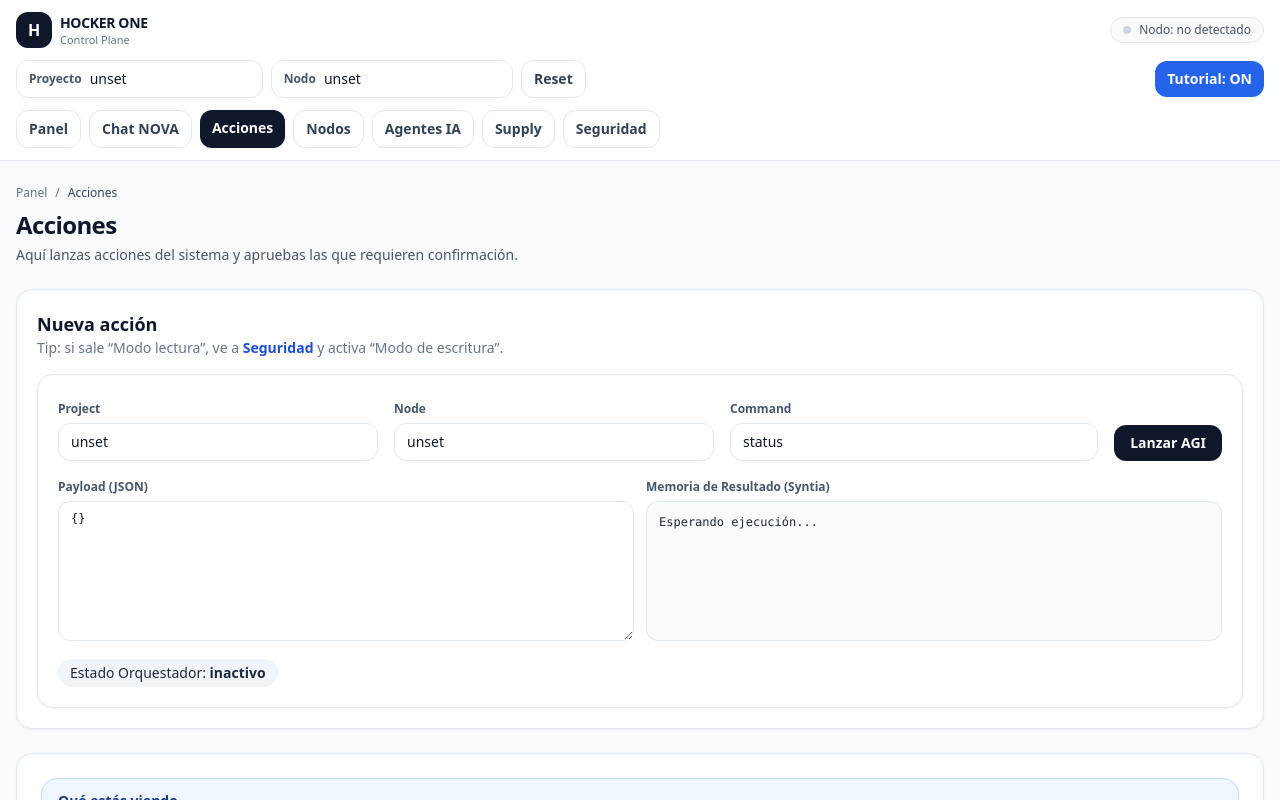
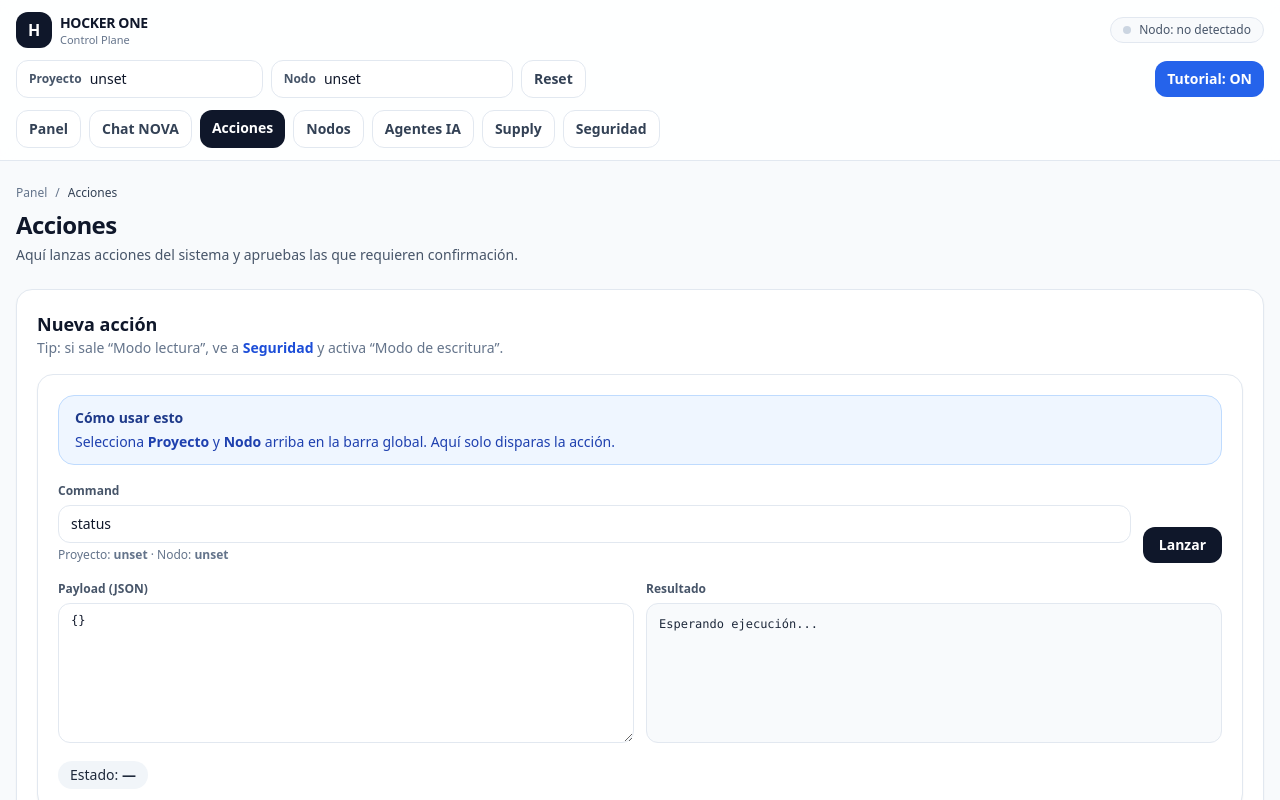
Before and after one commit to HockerAGI/hocker.one, a Next.js app: page /commands in a window 1280 px wide. Both pictures are taken after a click on the button "Activa ayudas dentro de cada pantalla". Shown: the top 800 px of the page. Built offline with nearby package versions, Linux system fonts and the light colour scheme; no server answers; the database is empty.

Commit message:
Actualizar CommandBox.tsx

```diff
--- a/src/components/CommandBox.tsx
+++ b/src/components/CommandBox.tsx
@@ -1,7 +1,8 @@
 "use client";
 
 import React, { useEffect, useMemo, useState } from "react";
-import { defaultNodeId, defaultProjectId, normalizeNodeId, normalizeProjectId } from "@/lib/project";
+import { useWorkspace } from "@/components/WorkspaceContext";
+import Hint from "@/components/Hint";
 import type { CommandStatus } from "@/lib/types";
 
 function pretty(o: any) {
@@ -13,14 +14,11 @@ function pretty(o: any) {
 }
 
 export default function CommandBox() {
-  const [projectId, setProjectId] = useState(defaultProjectId());
-  const [nodeId, setNodeId] = useState(defaultNodeId());
+  const { projectId: pid, nodeId: nid } = useWorkspace();
+
   const [command, setCommand] = useState("status");
   const [payload, setPayload] = useState("{}");
   const [msg, setMsg] = useState<string | null>(null);
-
-  const pid = useMemo(() => normalizeProjectId(projectId), [projectId]);
-  const nid = useMemo(() => normalizeNodeId(nodeId), [nodeId]);
 
   const [last, setLast] = useState<any>(null);
   const [status, setStatus] = useState<CommandStatus | null>(null);
@@ -62,6 +60,7 @@ export default function CommandBox() {
 
   useEffect(() => {
     if (!last?.id) return;
+
     const t = setInterval(async () => {
       try {
         const r = await fetch(`/api/commands?project_id=${encodeURIComponent(pid)}&id=${encodeURIComponent(last.id)}`);
@@ -71,52 +70,66 @@ export default function CommandBox() {
         if (item?.id) {
           setLast(item);
           setStatus(item.status);
-          // Si el comando ya terminó, dejamos de hacer polling al servidor
-          if (["done", "canceled", "error"].includes(item.status)) {
+          if (["done", "canceled", "error", "failed", "cancelled"].includes(String(item.status))) {
             clearInterval(t);
           }
         }
       } catch {}
-    }, 2000); // Polling más relajado, Trigger.dev hace el trabajo pesado
+    }, 2000);
+
     return () => clearInterval(t);
   }, [last?.id, pid]);
 
   return (
-    <div className="rounded-2xl border border-slate-200 bg-white p-5 shadow-sm">
-      <div className="flex flex-col gap-4 md:flex-row md:items-end md:justify-between">
-        <div className="w-full md:w-[320px]">
-          <label className="text-xs font-semibold text-slate-600">Project</label>
-          <input className="mt-1 w-full rounded-xl border border-slate-200 px-3 py-2 text-sm" value={projectId} onChange={(e) => setProjectId(e.target.value)} />
+    <div className="rounded-2xl border border-slate-200 bg-white p-5 shadow-sm space-y-3">
+      <Hint title="Cómo usar esto">
+        Selecciona <b>Proyecto</b> y <b>Nodo</b> arriba en la barra global. Aquí solo disparas la acción.
+      </Hint>
+
+      <div className="flex flex-col gap-3 md:flex-row md:items-end md:justify-between">
+        <div className="w-full">
+          <label className="text-xs font-semibold text-slate-600">Command</label>
+          <input
+            className="mt-1 w-full rounded-xl border border-slate-200 px-3 py-2 text-sm"
+            value={command}
+            onChange={(e) => setCommand(e.target.value)}
+            placeholder="Ej: status / ping / shell.exec"
+          />
+          <div className="mt-1 text-xs text-slate-500">
+            Proyecto: <b>{pid}</b> · Nodo: <b>{nid}</b>
+          </div>
         </div>
-        <div className="w-full md:w-[320px]">
-          <label className="text-xs font-semibold text-slate-600">Node</label>
-          <input className="mt-1 w-full rounded-xl border border-slate-200 px-3 py-2 text-sm" value={nodeId} onChange={(e) => setNodeId(e.target.value)} />
-        </div>
-        <div className="w-full md:flex-1">
-          <label className="text-xs font-semibold text-slate-600">Command</label>
-          <input className="mt-1 w-full rounded-xl border border-slate-200 px-3 py-2 text-sm" value={command} onChange={(e) => setCommand(e.target.value)} placeholder="Ej: meta.send_msg / stripe.charge" />
-        </div>
-        <button onClick={send} disabled={loading} className="rounded-xl bg-slate-900 px-4 py-2 text-sm font-semibold text-white hover:bg-slate-800 disabled:opacity-60">
-          {loading ? "Ejecutando..." : "Lanzar AGI"}
+
+        <button
+          onClick={send}
+          disabled={loading}
+          className="rounded-xl bg-slate-900 px-4 py-2 text-sm font-semibold text-white hover:bg-slate-800 disabled:opacity-60"
+        >
+          {loading ? "Ejecutando..." : "Lanzar"}
         </button>
       </div>
 
-      <div className="mt-3 grid grid-cols-1 gap-3 md:grid-cols-2">
+      <div className="grid grid-cols-1 gap-3 md:grid-cols-2">
         <div>
           <label className="text-xs font-semibold text-slate-600">Payload (JSON)</label>
-          <textarea className="mt-1 h-[140px] w-full rounded-xl border border-slate-200 px-3 py-2 font-mono text-xs" value={payload} onChange={(e) => setPayload(e.target.value)} />
+          <textarea
+            className="mt-1 h-[140px] w-full rounded-xl border border-slate-200 px-3 py-2 font-mono text-xs"
+            value={payload}
+            onChange={(e) => setPayload(e.target.value)}
+          />
         </div>
+
         <div>
-          <label className="text-xs font-semibold text-slate-600">Memoria de Resultado (Syntia)</label>
+          <label className="text-xs font-semibold text-slate-600">Resultado</label>
           <div className="mt-1 h-[140px] overflow-auto rounded-xl border border-slate-200 bg-slate-50 p-3 font-mono text-xs text-slate-800">
             {last ? pretty(last) : "Esperando ejecución..."}
           </div>
         </div>
       </div>
 
-      <div className="mt-3 flex flex-wrap items-center gap-2 text-sm">
+      <div className="flex flex-wrap items-center gap-2 text-sm">
         <span className="rounded-full bg-slate-100 px-3 py-1 text-slate-800">
-          Estado Orquestador: <b>{status ?? "inactivo"}</b>
+          Estado: <b>{status ?? "—"}</b>
         </span>
         {msg && <span className="rounded-full bg-amber-100 px-3 py-1 text-amber-800">{msg}</span>}
       </div>
```
